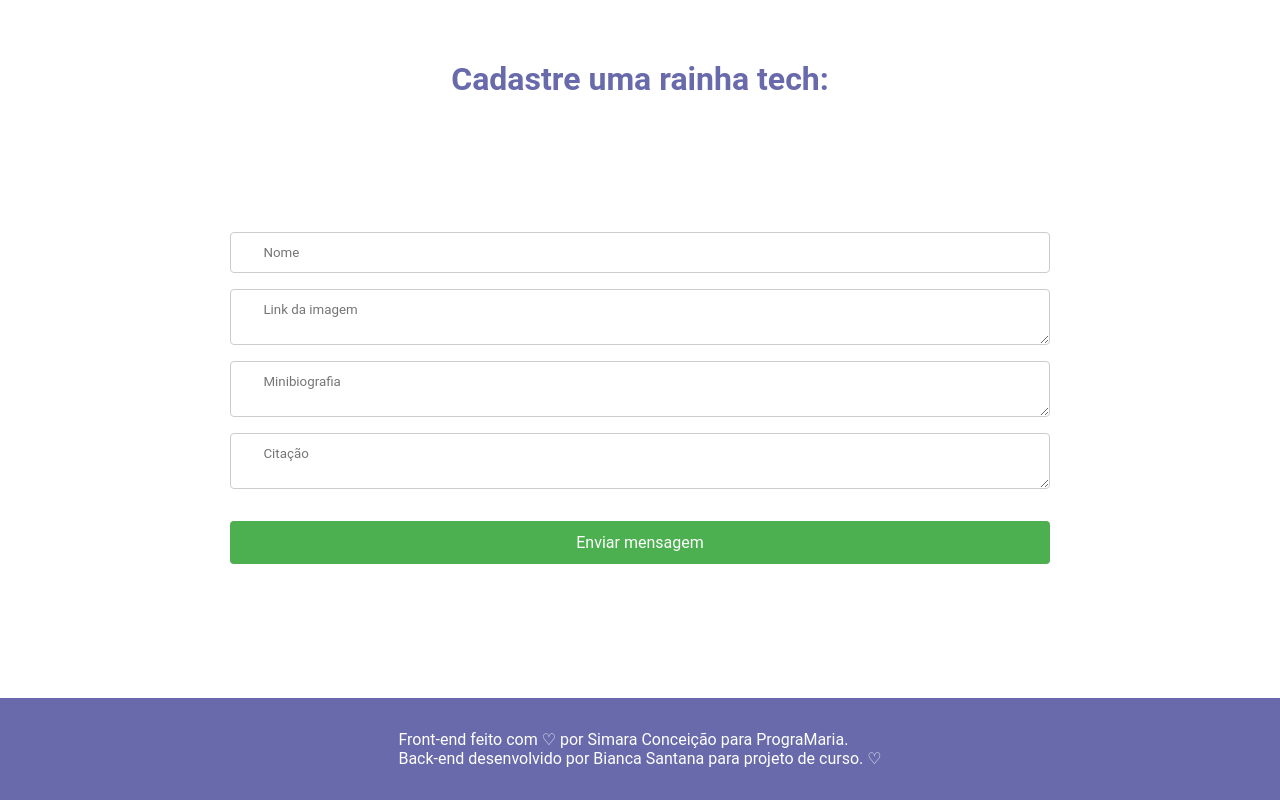
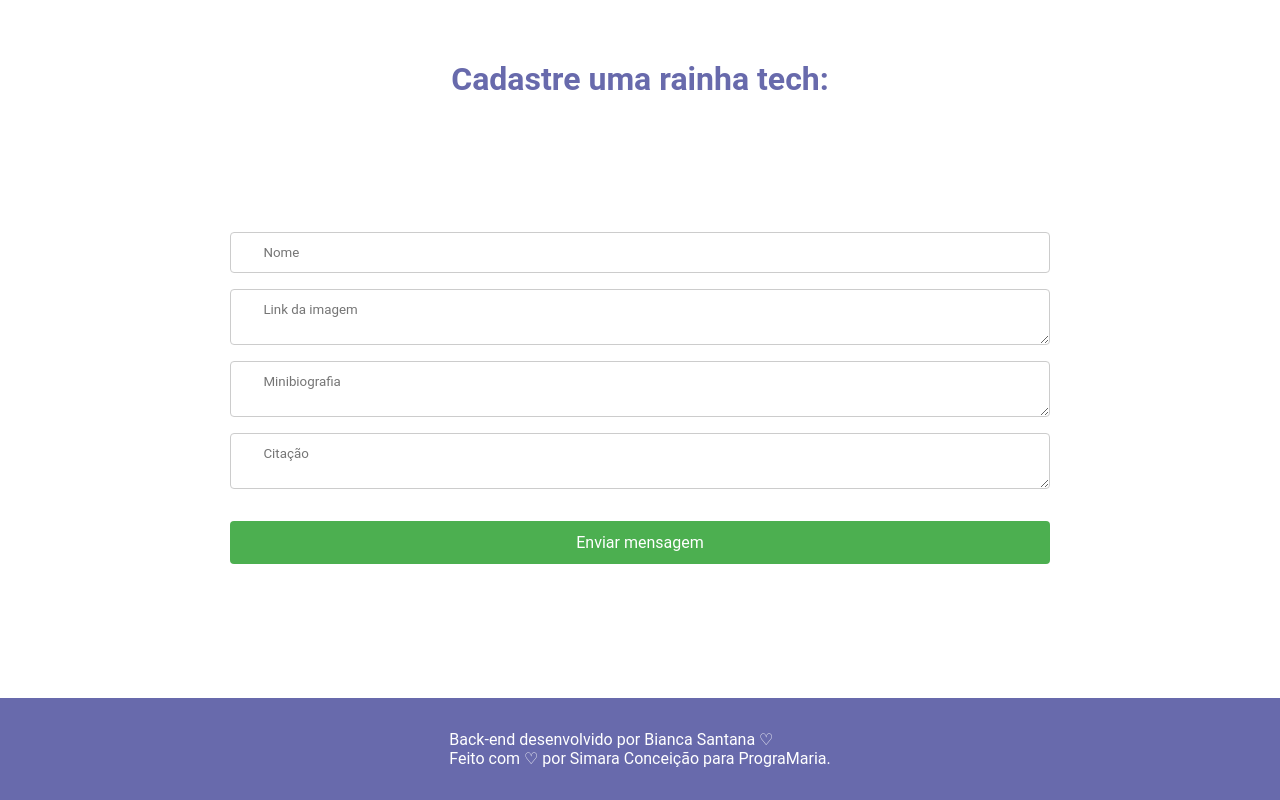
Before and after one commit to BiancaSantana81/front-programaria-react, a React (Vite) app: page / in a window 1280 px wide. Shown: the part 769-1569 px from the top of the page. Built offline with nearby package versions, Linux system fonts and the light colour scheme; no server answers.

Commit message:
update front-end

```diff
--- a/src/components/Footer.jsx
+++ b/src/components/Footer.jsx
@@ -4,9 +4,9 @@ export function Footer() {
   return (
     <div className={styles.footerContainer}>
       <p className={styles.footerText}>
-        Front-end feito com ♡ por Simara Conceição para PrograMaria.
+        Back-end desenvolvido por Bianca Santana ♡
         <br />
-        Back-end desenvolvido por Bianca Santana para projeto de curso. ♡
+        Feito com ♡ por Simara Conceição para PrograMaria.
       </p>
     </div>
   )
```
